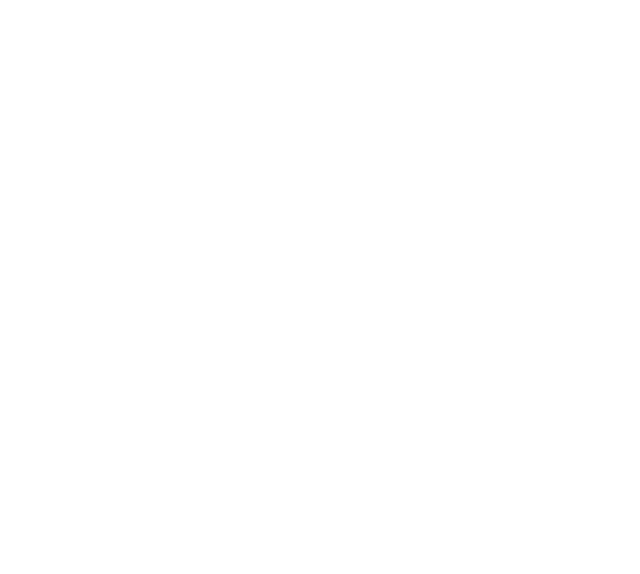
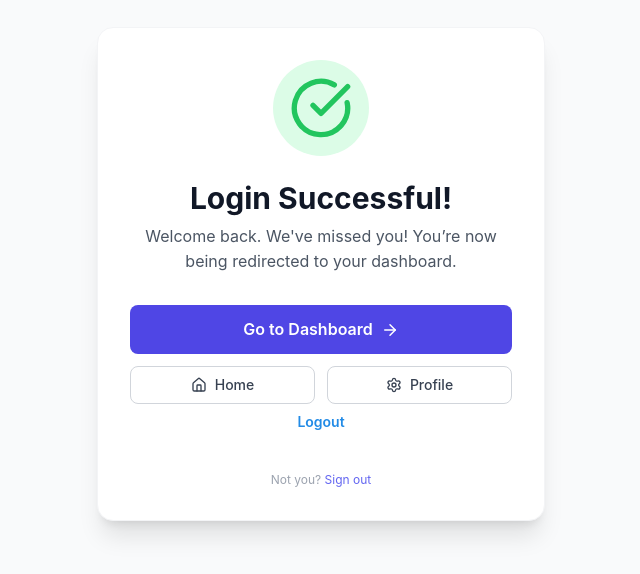
Before and after one commit to mohandasss/End-to-End, a React (Vite) app in the folder Frontend/client/: page /sucessfull in a window 1280 px wide. Before the commit this address had no page. Shown: the part 126-700 px from the top of the page, without its empty margins (319-959 px from the left). Built offline with nearby package versions, Linux system fonts and the light colour scheme.

Commit message:
DAY 2 Auth State

```diff
--- a/Frontend/client/package.json
+++ b/Frontend/client/package.json
@@ -13,9 +13,11 @@
     "@mantine/core": "^8.3.12",
     "@mantine/hooks": "^8.3.12",
     "@tailwindcss/vite": "^4.1.18",
+    "lucide-react": "^1.7.0",
     "react": "^19.2.0",
     "react-dom": "^19.2.0",
-    "react-router-dom": "^7.13.2"
+    "react-router-dom": "^7.13.2",
+    "zustand": "^5.0.12"
   },
   "devDependencies": {
     "@eslint/js": "^9.39.1",
--- a/Frontend/client/src/App.tsx
+++ b/Frontend/client/src/App.tsx
@@ -2,6 +2,7 @@
 import { Button, Title } from "@mantine/core";
 import { BrowserRouter , Routes , Route } from "react-router-dom";
 import LoginPage from "./pages/LoginPage";
+import SuccessPage from "./pages/SuccessPage";
 const App = () => {
 
   return (
@@ -9,6 +10,7 @@
       <BrowserRouter>
       <Routes>
         <Route path="/login" element={<LoginPage/>}  />
+        <Route path="/sucessfull" element={<SuccessPage/>}  />
         </Routes>
 
       </BrowserRouter>
--- a/Frontend/client/src/pages/LoginPage.tsx
+++ b/Frontend/client/src/pages/LoginPage.tsx
@@ -1,7 +1,15 @@
 import { TextInput, PasswordInput } from "@mantine/core";
 import { useState } from "react";
 import { Button } from "@mantine/core";
+import { useNavigate } from "react-router-dom";
+import { useAuthContext } from "../store/store";
 const LoginPage = () => {
+  const { setuser, username, password: storePassword } = useAuthContext();
+  console.log("stored data  ====>>>> ", {
+    username,
+    storePassword,
+  });
+  const navigate = useNavigate();
   const [email, setEmail] = useState<string>("");
   const [password, setPassword] = useState<string>("");
 
@@ -16,10 +24,13 @@
     }
     if (email != user.email || password != user.password) {
       console.log("Login UNsucessfull");
+      navigate("/sucessfull");
     }
 
     if (email === user.email && password === user.password) {
       console.log("Login sucessfull");
+      setuser(email, password);
+      navigate("/sucessfull");
     }
   };
 
--- /dev/null
+++ b/Frontend/client/src/pages/SuccessPage.tsx
@@ -0,0 +1,72 @@
+import { CheckCircle, ArrowRight, Home, Settings } from "lucide-react";
+import { Button } from "@mantine/core";
+import { useAuthContext } from "../store/store";
+import { useNavigate } from "react-router-dom";
+const SuccessPage = () => {
+  const navigate = useNavigate();
+  const { setuser, password, username } = useAuthContext();
+
+  const handleLogout = () => {
+    setuser("", "");
+    if (!password && !username) {
+      console.log("they logged out  ");
+      navigate("/login");
+    }
+    const state = useAuthContext.getState();
+    console.log("state after logout ====>>>> ", state);
+  };
+
+  return (
+    <div className="min-h-screen bg-gray-50 flex items-center justify-center p-4">
+      <div className="max-w-md w-full bg-white rounded-2xl shadow-xl p-8 text-center border border-gray-100">
+        {/* Animated Icon Container */}
+        <div className="mb-6 flex justify-center">
+          <div className="bg-green-100 p-4 rounded-full">
+            <CheckCircle className="w-16 h-16 text-green-500" />
+          </div>
+        </div>
+
+        {/* Text Content */}
+        <h1 className="text-3xl font-bold text-gray-900 mb-2">
+          Login Successful!
+        </h1>
+        <p className="text-gray-600 mb-8">
+          Welcome back. We've missed you! You’re now being redirected to your
+          dashboard.
+        </p>
+
+        {/* Action Buttons */}
+        <div className="space-y-3">
+          <button
+            onClick={() => (window.location.href = "/dashboard")}
+            className="w-full bg-indigo-600 hover:bg-indigo-700 text-white font-semibold py-3 px-6 rounded-lg transition duration-200 flex items-center justify-center gap-2"
+          >
+            Go to Dashboard <ArrowRight size={18} />
+          </button>
+
+          <div className="flex gap-3">
+            <button className="flex-1 bg-white border border-gray-300 hover:bg-gray-50 text-gray-700 font-medium py-2 px-4 rounded-lg transition flex items-center justify-center gap-2 text-sm">
+              <Home size={16} /> Home
+            </button>
+            <button className="flex-1 bg-white border border-gray-300 hover:bg-gray-50 text-gray-700 font-medium py-2 px-4 rounded-lg transition flex items-center justify-center gap-2 text-sm">
+              <Settings size={16} /> Profile
+            </button>
+          </div>
+        </div>
+        <Button onClick={handleLogout} variant="subtle">
+          Logout
+        </Button>
+
+        {/* Footer info */}
+        <p className="mt-8 text-xs text-gray-400">
+          Not you?{" "}
+          <a href="/logout" className="text-indigo-500 hover:underline">
+            Sign out
+          </a>
+        </p>
+      </div>
+    </div>
+  );
+};
+
+export default SuccessPage;
--- /dev/null
+++ b/Frontend/client/src/store/store.ts
@@ -0,0 +1,21 @@
+import { create } from "zustand";
+import { persist } from "zustand/middleware";
+type logincredentials = {
+  username: string;
+  password: string;
+  setuser: (username: string, password: string) => void;
+};
+
+export const useAuthContext = create<logincredentials>()(
+  persist(
+    (set) => ({
+      username: "",
+      password: "",
+      setuser: (username, password) => set({ username, password }),
+    }),
+
+    {
+      name: "auth-key",
+    },
+  ),
+);
```
Also changed, not shown: Frontend/client/src/Guards/PrivateRoutes.tsx (added), Frontend/client/src/Guards/PublicRoutes.tsx (added).
